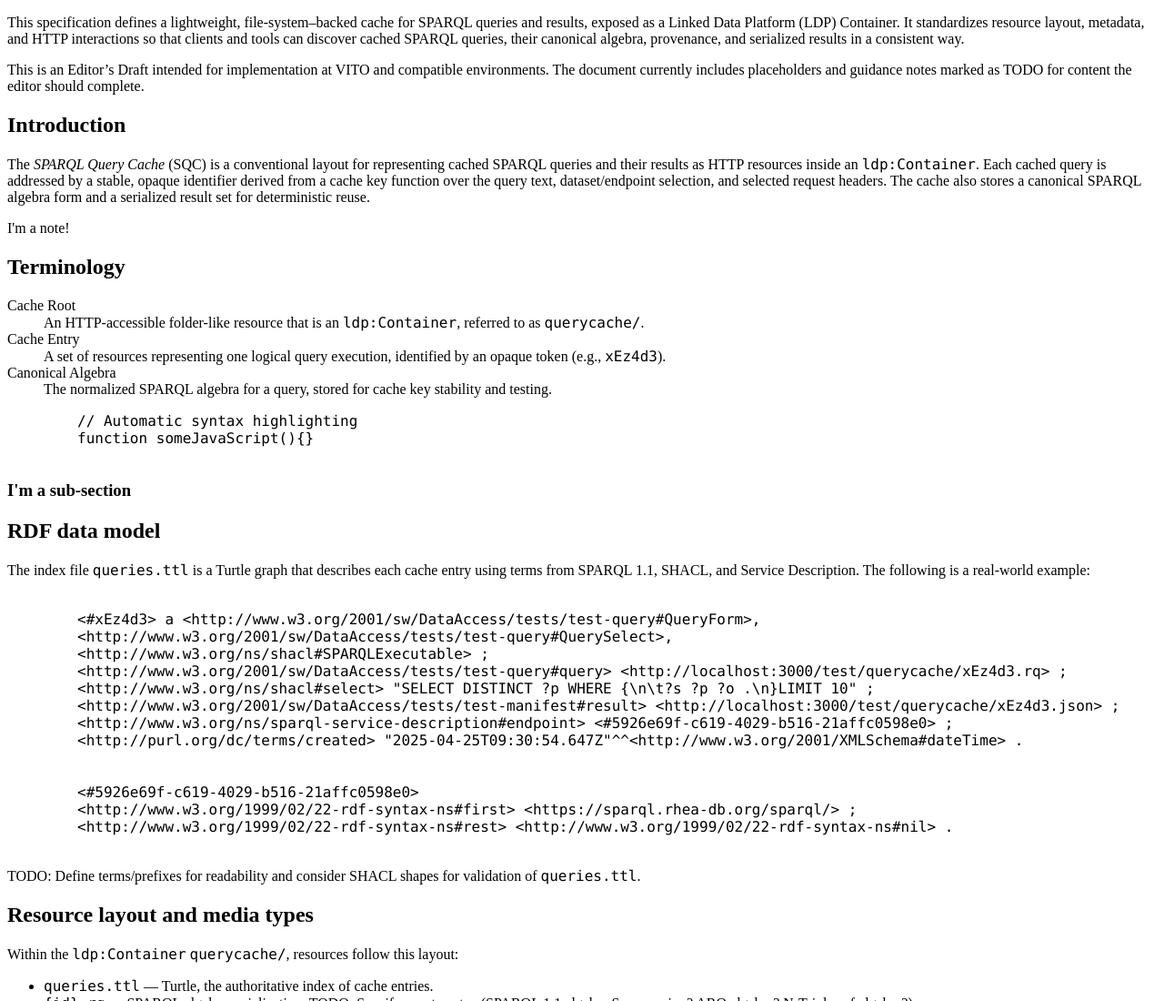
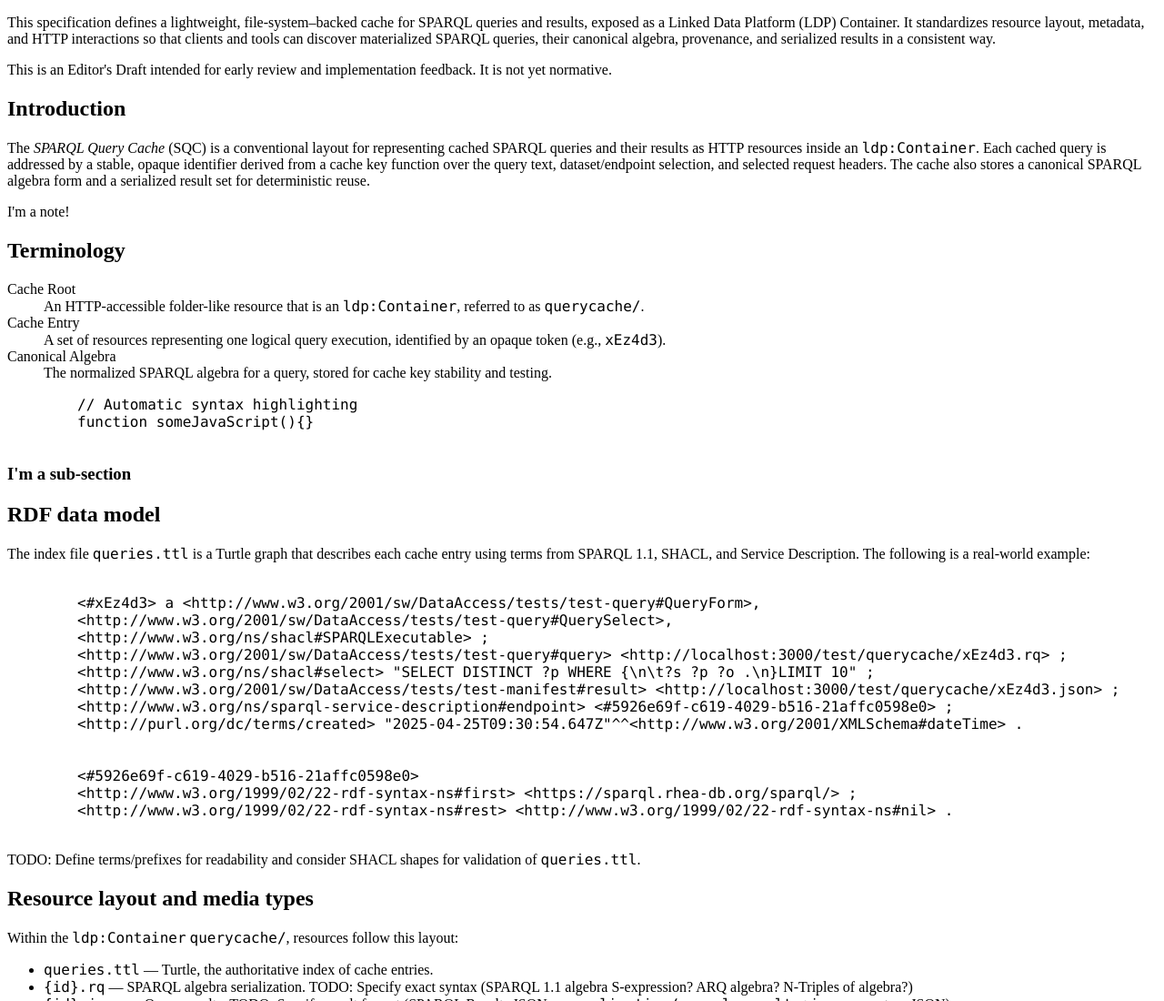
Before and after one commit to ecrum19/sparql-view-materialization-containers, a website: page index.html in a window 1280 px wide. Shown: the top 1100 px of the page at 91% size. Drawn offline with Linux system fonts and the light colour scheme.

Commit message:
small changes

```diff
--- a/index.html
+++ b/index.html
@@ -2,7 +2,7 @@
 <html>
   <head>
     <meta charset="utf-8" />
-    <title>SPARQL Query Cache</title>
+    <title>SPARQL Query View Materialization Containers</title>
     <script
       src="https://www.w3.org/Tools/respec/respec-w3c"
       class="remove"
@@ -51,17 +51,14 @@
         SPARQL queries and results, exposed as a
         <a data-cite="LDP">Linked Data Platform (LDP) Container</a>. It
         standardizes resource layout, metadata, and HTTP interactions so that
-        clients and tools can discover cached SPARQL queries, their canonical
+        clients and tools can discover materialized SPARQL queries, their canonical
         algebra, provenance, and serialized results in a consistent way.
       </p>
     </section>
 
     <section id="sotd">
       <p>
-        This is an Editor’s Draft intended for implementation at VITO and
-        compatible environments. The document currently includes placeholders
-        and guidance notes marked as <span class="todo">TODO</span> for content
-        the editor should complete.
+        This is an Editor's Draft intended for early review and implementation feedback. It is not yet normative.
       </p>
     </section>
 
```
